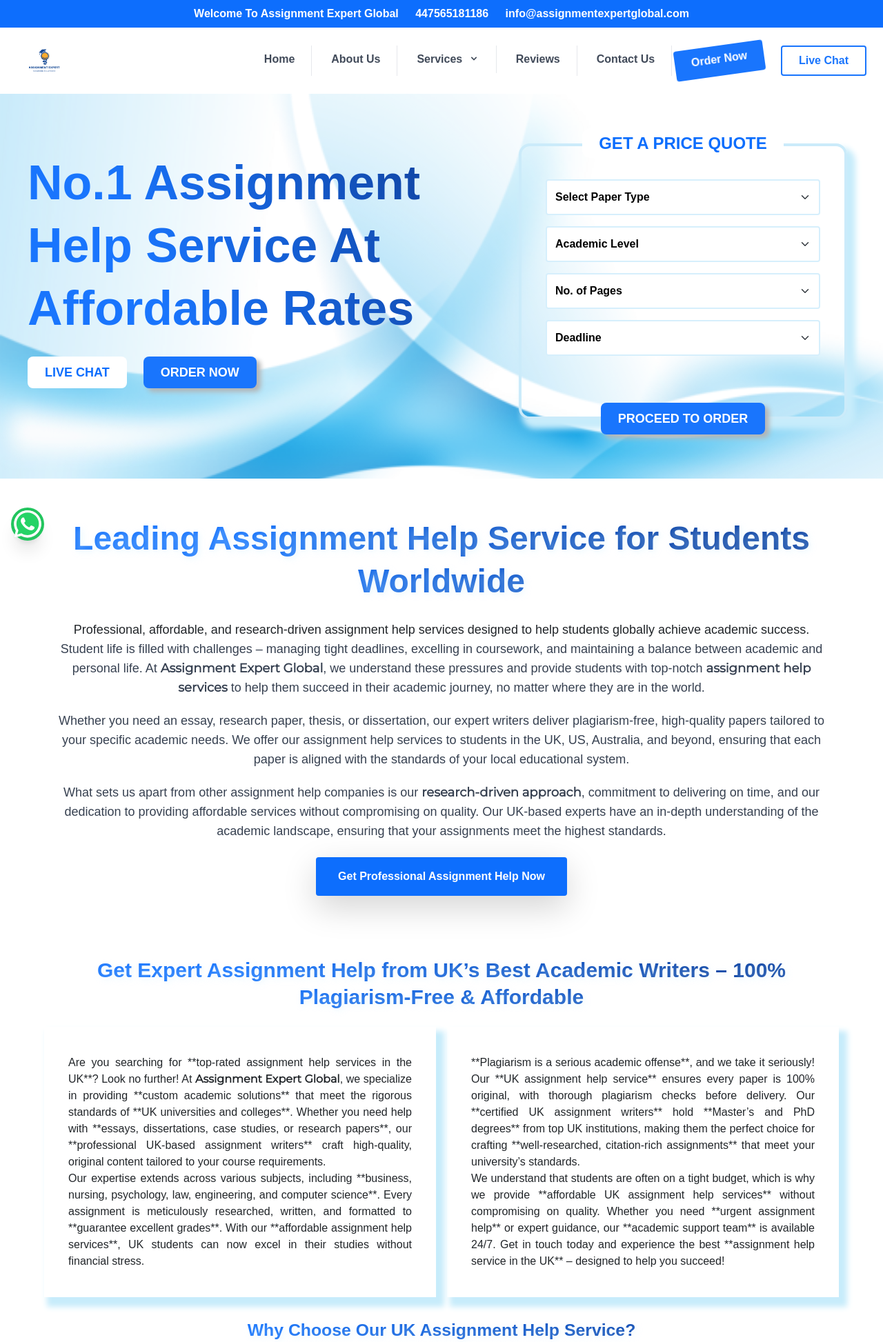
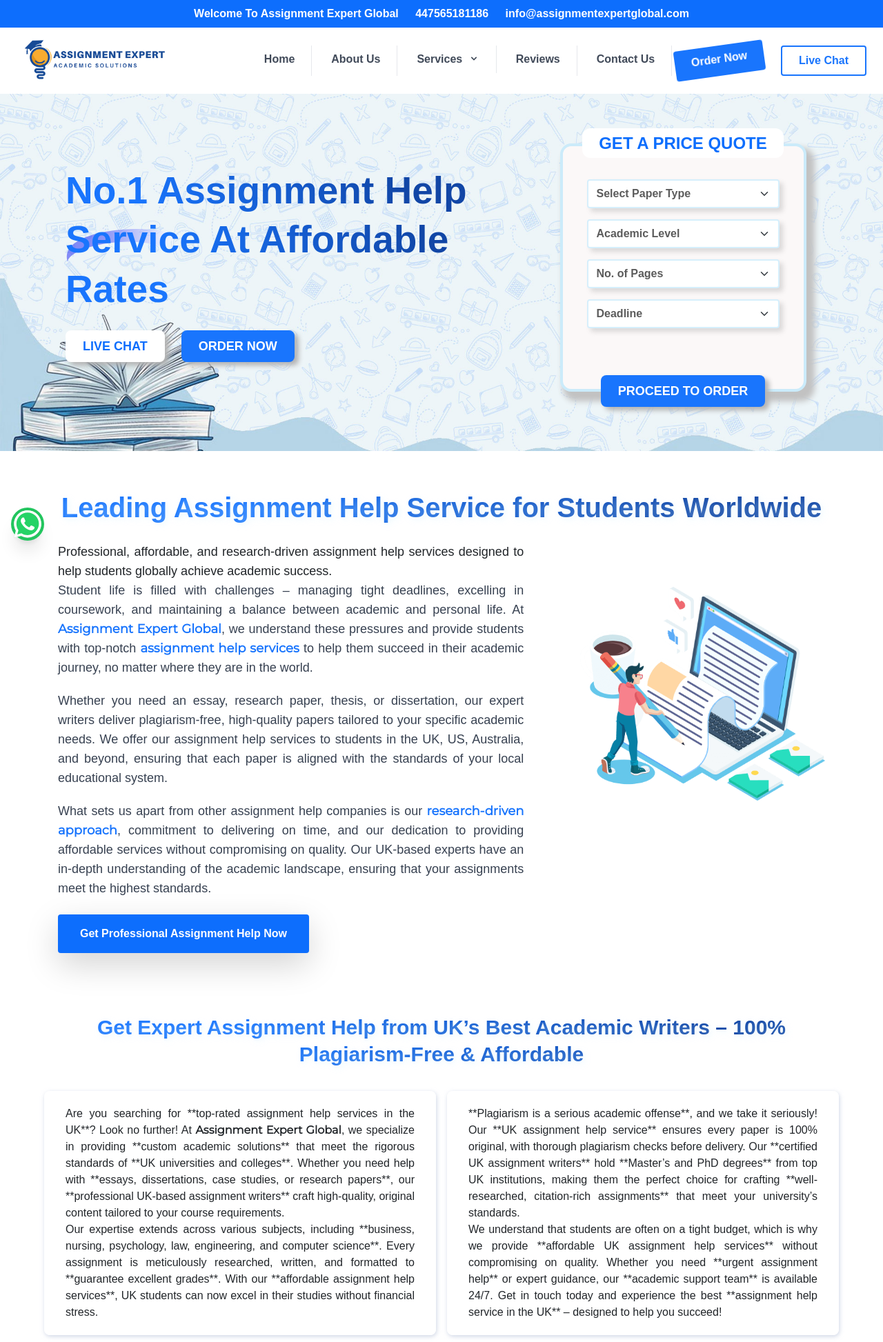
Before and after one commit to shiftuptech/assignmentexpertglobal, a PHP site: page / in a window 1280 px wide. Shown: the top 1946 px of the page at 69% size. Run offline with PHP 8.4, Linux system fonts and the light colour scheme; some libraries are stand-ins or nearby versions.

Commit message:
home page ui changes and seo description fix

```diff
--- a/css/frontend-customcss.css
+++ b/css/frontend-customcss.css
@@ -22,7 +22,7 @@
 }
 section.bg.bg-no-repeat.bg-center.bg-cover {
     /* background: #addaf1;*/
-    background-image: url(./../imgs/rr.png);
+    background-image: url(./../imgs/assignment-bg.jpg);
 }
     section.bg.bg-no-repeat.bg-center.bg-cover .form-select {
 
@@ -30,9 +30,22 @@
     }
 .border-4.border-primary-two.mx-auto.sm\:mx-0.rounded-\[1rem\].px-2.md\:px-8.pt-10.space-y-1.md\:space-y-4 {
     border-color: #cbebfa;
-    box-shadow: 8px 10px 8px 4px #c7ecfb;
+    box-shadow: 8px 10px 8px 4px #c2c2c2;
 }
-h1.text-3xl.md\:text-5xl.leading-tight.font-extrabold.text-gray-800.mb-4, h2.text-2xl.md\:text-3xl.font-bold.text-center, h3.text-\[1\.55rem\].font-bold.text-center, h4.text-5xl.font-bold.text-center, h3.text-xl.md\:text-\[1\.55rem\].font-bold.text-center {
+section.bg.bg-no-repeat.bg-center.bg-cover select.form-select {
+    box-shadow: rgb(92 92 92 / 20%) 5px 5px 7px 0px;
+    font-size: 16px !important;
+    padding: 3px 12px !important;
+    color: #5c5c5c;
+}
+.paragraph-about {
+    padding-right: 70px !important;
+    text-align: justify;
+}
+img.about-image {
+    margin-top: 65px;
+}
+h2.text-3xl.md\:text-5xl.leading-tight.font-extrabold.text-gray-800.mb-4, h2.text-2xl.md\:text-3xl.font-bold.text-center, h3.text-\[1\.55rem\].font-bold.text-center, h4.text-5xl.font-bold.text-center, h3.text-xl.md\:text-\[1\.55rem\].font-bold.text-center {
     background: -webkit-linear-gradient(25deg, #1975fd 26%, #1146a6 84%);
     -webkit-background-clip: text;
     -webkit-text-fill-color: transparent;
@@ -43,13 +56,37 @@
     text-shadow: 8px 10px 8px 4px #c7ecfb !important;
     text-shadow: 3px 3px 8px #c7ecfb57 !important;
 }
+h2.text-3xl.md\:text-5xl.leading-tight.font-extrabold.text-gray-800.mb-4 {
+    font-size: 40px;
+}
 .text-box {
-    border-color: rgb(214 239 252) !important;
+    /*border-color: rgb(214 239 252) !important;
     box-shadow: 8px 10px 8px 4px #c7ecfb;
-    padding: 40px 35px !important;
+    padding: 40px 35px !important;*/
     text-align: justify;
+    border: 1px solid #fff;
+    border-radius: 20px;
+    margin-bottom: 20px;
+    padding: 20px 30px;
+    box-shadow: 1px 2px 6px rgba(177, 189, 214, .6);
+    border-radius: 8px;
+    margin-top: 10px;
 }
+
 .space-x-3.font-medium.text-center.text-white {
     margin: auto;
     font-weight: 600;
 }
+.mx-auto.lg\:mx-0.sm\:max-w-sm.md\:max-w-md.lg\:max-w-lg.relative.text-white.rounded-\[2\.5rem\] {
+    width: 75%;
+}
+
+.underline12 {
+    width: auto;
+    max-width: 100%;
+    position: absolute;
+    left: 8%;
+    margin-top: 13%;
+    z-index: 0;
+    opacity: 0.7;
+}
--- a/index.html
+++ b/index.html
@@ -20,7 +20,7 @@
 
     <title>Assignment Expert Global - No.1 Assignment Help Service in the UK</title>
 
-    <meta name="description" content="Looking for professional assignment help services in the UK? Assignment Expert Global delivers high-quality, affordable assignment help tailored to your academic needs. Get started now!">
+    <meta name="description" content="Need assignment help in the UK? Assignment Expert Global offers high-quality, affordable assistance. Boost your grades today!">
 
 
     <meta property="og:url" content="https://assignmentexpertglobal.com/" />
@@ -117,7 +117,7 @@
             color: white;
         }
         p.text-3xl.font-bold.lg\:font-medium.lg\:text-\[41px\].md\:leading-\[3\.5rem\] {
-            font-size: 4.375rem;
+            font-size: 55px;
             background: -webkit-linear-gradient(25deg, #1975fd 26%, #1146a6 84%);
             -webkit-background-clip: text;
             -webkit-text-fill-color: transparent;
@@ -128,6 +128,7 @@
         }
         .border-4.border-primary-two.mx-auto.sm\:mx-0.rounded-\[1rem\].px-2.md\:px-8.pt-10.space-y-1.md\:space-y-4 {
             padding: 40px 35px !important;
+            background: #fbf8f8;
         }
         .btn.whitespace-nowrap {
             background: #1975fd;
@@ -363,13 +364,14 @@
             <div class="col-span-12 lg:col-span-7 xl:col-span-7 my-auto mx-auto">
                 <div class="relative max-w-screen-xl my-auto mx-auto">
                     <div class="relative space-y-4">
-                        <div class="lg:text-left space-y-6">
-                            <p class=" text-3xl font-bold lg:font-medium lg:text-[41px] md:leading-[3.5rem]">
+                        <div style="padding: 0 55px;" class="lg:text-left space-y-6">
+                            <img class="underline12" width="100%" src="imgs/generic-3.png" alt="">
+                            <p style="z-index: 0;position: relative;" class=" text-3xl font-bold lg:font-medium lg:text-[41px] md:leading-[3.5rem]">
                                 No.1 Assignment Help Service At Affordable Rates
                             </p>
 
                             <div class="mt-6 flex flex-col justify-center lg:justify-start items-center gap-4 sm:flex-row md:mt-8 lg:mt-10">
-                                <a href="javascript:void(Tawk_API.toggle())" class="btn">
+                                <a href="javascript:void(Tawk_API.toggle())" style="box-shadow: 6px 5px 7px #b4b4b4;"  class="btn">
                                     Live Chat
                                 </a>
                                 <a href="order-now.html" class="btn whitespace-nowrap">
@@ -1121,11 +1123,14 @@
         </div>
     </section>-->
     <section class="py-14 px-10 lg:px-[4.5rem] bg-gradient-to-r from-[#f7f7f7] to-[#ffffff]">
-        <div class="container mx-auto space-y-8 text-center">
+        <div class="container mx-auto space-y-8">
             <!-- Heading -->
-            <h1 class="text-3xl md:text-5xl leading-tight font-extrabold text-gray-800 mb-4">
+
+            <h2 class="text-3xl md:text-5xl leading-tight font-extrabold text-gray-800 mb-4 text-center">
                 Leading Assignment Help Service for Students Worldwide
-            </h1>
+            </h2>
+            <div class="row">
+                <div class="col-sm-8 paragraph-about">
                     <!-- Subheading -->
                     <p class="text-lg md:text-xl text-gray-600 font-medium">
                         Professional, affordable, and research-driven assignment help services designed to help students globally achieve academic success.
@@ -1133,20 +1138,25 @@
                     <!-- Content Blocks -->
                     <div class="space-y-5 text-gray-700 text-justify md:text-center">
                         <p class="leading-relaxed md:text-lg">
-                    Student life is filled with challenges – managing tight deadlines, excelling in coursework, and maintaining a balance between academic and personal life. At <strong>Assignment Expert Global</strong>, we understand these pressures and provide students with top-notch <strong>assignment help services</strong> to help them succeed in their academic journey, no matter where they are in the world.
+                            Student life is filled with challenges – managing tight deadlines, excelling in coursework, and maintaining a balance between academic and personal life. At <strong style="color: #1975fd;">Assignment Expert Global</strong>, we understand these pressures and provide students with top-notch <strong style="color: #1975fd;">assignment help services</strong> to help them succeed in their academic journey, no matter where they are in the world.
                         </p>
                         <p class="leading-relaxed md:text-lg">
                             Whether you need an essay, research paper, thesis, or dissertation, our expert writers deliver plagiarism-free, high-quality papers tailored to your specific academic needs. We offer our assignment help services to students in the UK, US, Australia, and beyond, ensuring that each paper is aligned with the standards of your local educational system.
                         </p>
                         <p class="leading-relaxed md:text-lg">
-                    What sets us apart from other assignment help companies is our <strong>research-driven approach</strong>, commitment to delivering on time, and our dedication to providing affordable services without compromising on quality. Our UK-based experts have an in-depth understanding of the academic landscape, ensuring that your assignments meet the highest standards.
-                </p>
+                            What sets us apart from other assignment help companies is our <strong style="color: #1975fd;">research-driven approach</strong>, commitment to delivering on time, and our dedication to providing affordable services without compromising on quality. Our UK-based experts have an in-depth understanding of the academic landscape, ensuring that your assignments meet the highest standards.
+                        </p>
+                    </div>
+                </div>
+                <div class="col-sm-4">
+                    <img class="about-image" width="100%" src="imgs/assignment-help.png" alt="">
                 </div>
                     <!-- Call to Action -->
                     <div class="pt-6">
                         <a href="https://assignmentexpertglobal.com/order-now.html" class="rounded bg-primary-one inline-block bg-[#007bff] hover:bg-[#0056b3] text-white font-bold py-3 px-8 rounded-lg shadow-lg transition-all duration-300">
                             Get Professional Assignment Help Now
                         </a>
+                    </div>
                 </div>
             </div>
     </section>
```
Also changed, not shown: imgs/123.jpg, imgs/assignment-bg.jpg (added), imgs/assignment-help.png (added), imgs/generic-3.png (added), imgs/generic-3.svg (added), imgs/logo-old.png (added), imgs/logo.png, imgs/underline.png (added). Lines whose indentation alone changed are shown as unchanged.
